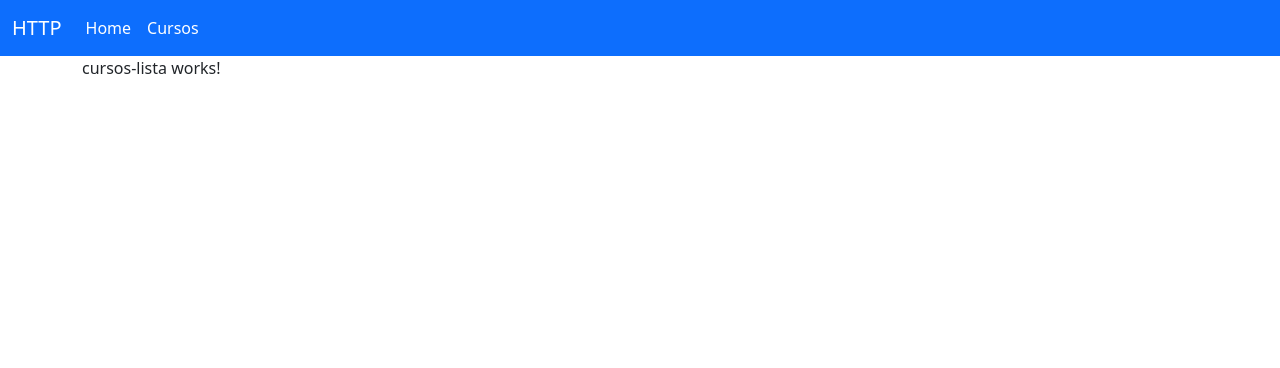
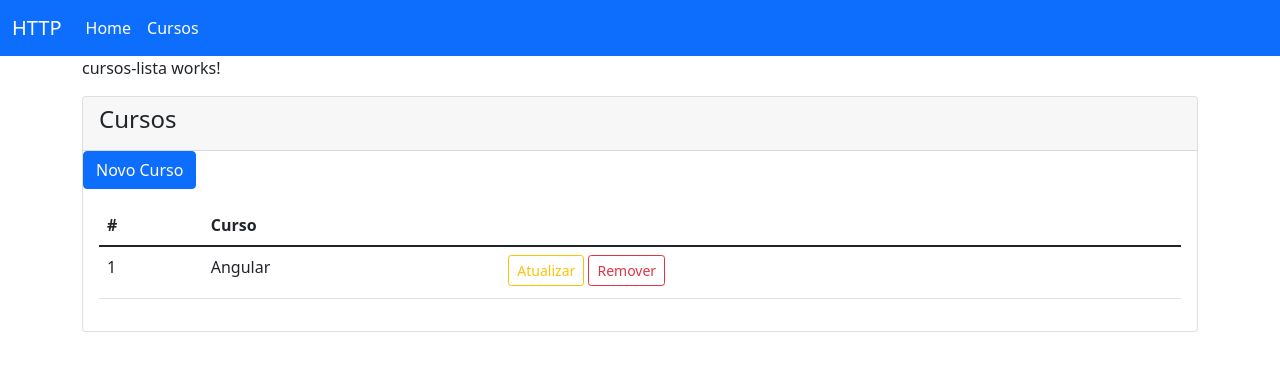
Before and after one commit to willflame/angular-request-http, an Angular app: page /cursos in a window 1280 px wide. Shown: the top 368 px of the page. Built offline with nearby package versions, Linux system fonts and the light colour scheme; data requests are answered from the project's data file.

Commit message:
Http GET + Pipe Async

```diff
--- /dev/null
+++ b/db.json
@@ -0,0 +1,5 @@
+{
+  "cursos": [
+    { "id": 1, "name": "Angular" }
+  ]
+}
--- a/src/app/app.module.ts
+++ b/src/app/app.module.ts
@@ -1,3 +1,4 @@
+import { HttpClientModule } from '@angular/common/http';
 import { NgModule } from '@angular/core';
 import { BrowserModule } from '@angular/platform-browser';
 
@@ -10,7 +11,8 @@
   ],
   imports: [
     BrowserModule,
-    AppRoutingModule
+    AppRoutingModule,
+    HttpClientModule,
   ],
   providers: [],
   bootstrap: [AppComponent]
--- a/src/app/cursos/cursos-lista/cursos-lista.component.html
+++ b/src/app/cursos/cursos-lista/cursos-lista.component.html
@@ -1 +1,46 @@
 <p>cursos-lista works!</p>
+<div class="card">
+  <div class="card-header">
+    <div class="float-left">
+      <h4>Cursos</h4>
+    </div>
+  </div>
+  <div class="float-right">
+    <button type="button"
+            class="btn btn-primary"
+            [routerLink]="['novo']">Novo Curso</button>
+  </div>
+  <div class="card-body">
+    <table class="table table-hover"
+            *ngIf="cursos$ | async as cursos; else loading" >
+      <thead>
+        <tr>
+          <th>#</th>
+          <th>Curso</th>
+          <th></th>
+        </tr>
+      </thead>
+      <tbody>
+        <tr *ngFor="let curso of cursos" >
+          <td>{{ curso?.id }}</td>
+          <td>{{ curso?.name }}</td>
+          <td>
+            <span class="float-right">
+              <button class="btn btn-outline-warning mb-1 btn-sm">
+                Atualizar
+              </button>
+              {{ ' ' }}
+              <button class="btn btn-outline-danger mb-1 btn-sm">
+                Remover
+              </button>
+            </span>
+          </td>
+        </tr>
+      </tbody>
+    </table>
+
+    <ng-template #loading>
+      <span>Carregando...</span>
+    </ng-template>
+  </div>
+</div>
--- a/src/app/cursos/cursos-lista/cursos-lista.component.ts
+++ b/src/app/cursos/cursos-lista/cursos-lista.component.ts
@@ -1,4 +1,8 @@
+import { Observable } from 'rxjs';
 import { Component, OnInit } from '@angular/core';
+
+import { CursosService } from '../cursos.service';
+import { ICursoProps } from './../models/ICursoProps';
 
 @Component({
   selector: 'app-cursos-lista',
@@ -7,9 +11,17 @@
 })
 export class CursosListaComponent implements OnInit {
 
-  constructor() { }
+  // cursos: ICursoProps[];
+
+  cursos$: Observable<ICursoProps[]>;
+
+  constructor(private cursosService: CursosService) { }
 
   ngOnInit(): void {
+    // this.cursosService.list()
+    //   .subscribe(dados => this.cursos = dados);
+
+    this.cursos$ = this.cursosService.list();
   }
 
 }
--- /dev/null
+++ b/src/app/cursos/cursos.service.ts
@@ -0,0 +1,20 @@
+import { Injectable } from '@angular/core';
+import { HttpClient } from '@angular/common/http';
+
+import { Observable } from 'rxjs';
+
+import { ICursoProps } from './models/ICursoProps';
+
+@Injectable({
+  providedIn: 'root'
+})
+export class CursosService {
+
+  private readonly API = 'http://localhost:3000/cursos';
+
+  constructor(private http: HttpClient) { }
+
+  list(): Observable<ICursoProps[]> {
+    return this.http.get<ICursoProps[]>(this.API);
+  }
+}
--- /dev/null
+++ b/src/app/cursos/models/ICursoProps.ts
@@ -0,0 +1,4 @@
+export interface ICursoProps {
+  id?: number;
+  name: string;
+}
```
Also changed, not shown: 2 other files (tests, documents, lock files or other folders).
